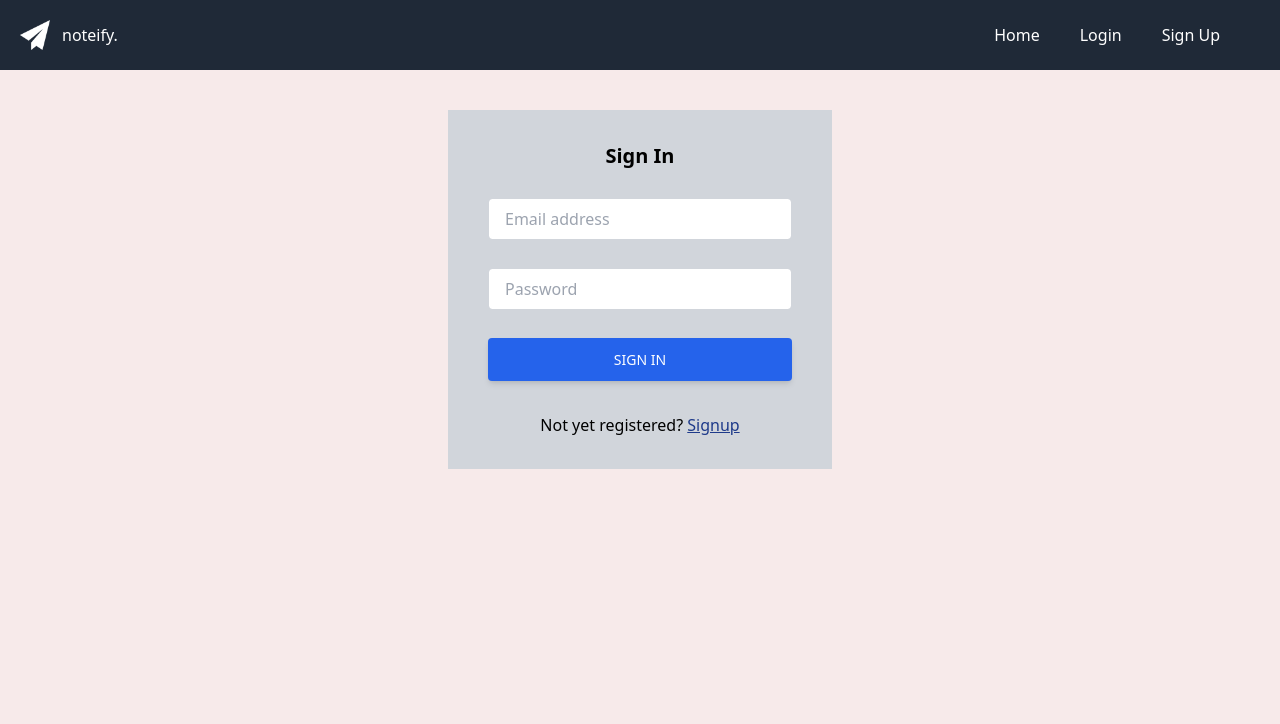
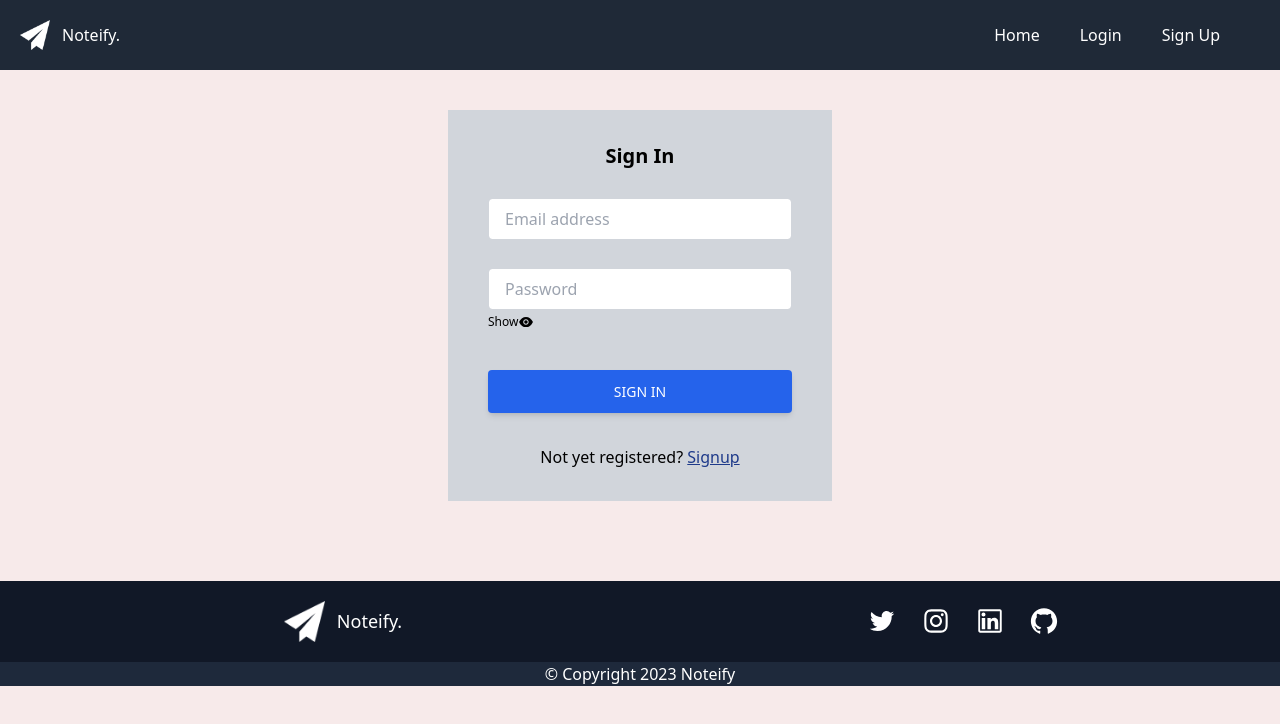
Before and after one commit to sikehish/Noteify, a React (Vite) app in the folder frontend/: page /login in a window 1280 px wide. Shown: the top 724 px of the page. Built offline with nearby package versions, Linux system fonts and the light colour scheme.

Commit message:
Homepage needs some work, login ,signup forms done!

```diff
--- a/frontend/src/App.tsx
+++ b/frontend/src/App.tsx
@@ -8,6 +8,7 @@ import { Signup } from "./Auth/Signup";
 import Login from "./Auth/Login";
 import Notes from "./Notes/Notes";
 import { useAuthContext } from "./Hooks/AuthContext";
+import Footer from "./Footer";
 
 function App() {
   const { state } = useAuthContext();
@@ -32,6 +33,7 @@ function App() {
           />
           <Route path="*" element={<Navigate to="/" />} />
         </Routes>
+        <Footer />
       </BrowserRouter>
     </div>
   );
--- a/frontend/src/Auth/Login.tsx
+++ b/frontend/src/Auth/Login.tsx
@@ -1,9 +1,11 @@
 import React, { useState, useEffect } from "react";
 import useLogin from "../Hooks/useLogin";
 import { Link, useNavigate } from "react-router-dom";
+import { AiFillEye, AiFillEyeInvisible } from "react-icons/ai";
 
 export default function Login() {
   const [email, setEmail] = useState("");
+  const [passwordShown, setPasswordShown] = useState(false);
   const [pw, setPw] = useState("");
   const { login, error, isLoading, isSucc } = useLogin();
   const navigate = useNavigate();
@@ -17,6 +19,10 @@ export default function Login() {
       }, 1500);
     }
     console.log(error);
+  };
+
+  const togglePassword = () => {
+    setPasswordShown(!passwordShown);
   };
 
   return (
@@ -34,16 +40,32 @@ export default function Login() {
         className="form-control block w-[100%] mx-auto px-4 py-2 text-base font-normal text-gray-700 bg-white bg-clip-padding border border-solid border-gray-300 rounded transition ease-in-out m-0 focus:text-gray-700 focus:bg-white focus:border-blue-600 focus:outline-none my-7"
         placeholder="Email address"
       />
-
       {/* <label htmlFor="pw">Password</label> */}
       <input
-        type="password"
+        type={passwordShown ? "text" : "password"}
         id="pw"
         onChange={(e) => setPw(e.target.value)}
         value={pw}
-        className="form-control block w-[100%] mx-auto px-4 py-2 text-base font-normal text-gray-700 bg-white bg-clip-padding border border-solid border-gray-300 rounded transition ease-in-out m-0 focus:text-gray-700 focus:bg-white focus:border-blue-600 focus:outline-none my-7"
+        className="form-control block w-[100%] mx-auto px-4 py-2 text-base font-normal text-gray-700 bg-white bg-clip-padding border border-solid border-gray-300 rounded transition ease-in-out m-0 focus:text-gray-700 focus:bg-white focus:border-blue-600 focus:outline-none mb-0"
         placeholder="Password"
-      />
+      />{" "}
+      {passwordShown ? (
+        <div className="text-center flex justify-start items-start align-middle m-0 p-0 mt-1 mb-4">
+          <span className="text-xs">Hide</span>
+          <AiFillEyeInvisible
+            className="mb-6 text-center mx-0"
+            onClick={togglePassword}
+          />
+        </div>
+      ) : (
+        <div className="text-center flex justify-start items-start align-middle m-0 p-0 mt-1 mb-4">
+          <span className="text-xs">Show</span>
+          <AiFillEye
+            className="mb-6 text-center mx-0"
+            onClick={togglePassword}
+          />
+        </div>
+      )}
       <button
         disabled={isLoading}
         className="inline-block px-7 py-3 bg-blue-600 text-white font-medium text-sm leading-snug uppercase rounded shadow-md hover:bg-blue-700 hover:shadow-lg focus:bg-blue-700 focus:shadow-lg focus:outline-none focus:ring-0 active:bg-blue-800 active:shadow-lg transition duration-150 ease-in-out w-full mb-8"
--- /dev/null
+++ b/frontend/src/Footer.tsx
@@ -0,0 +1,71 @@
+import React from "react";
+import { Link } from "react-router-dom";
+// import "./Footer.css";
+import logo from "./assets/favicon_io/android-chrome-192x192.png";
+import {
+  AiOutlineTwitter,
+  AiOutlineInstagram,
+  AiOutlineGithub,
+  AiOutlineLinkedin,
+} from "react-icons/ai";
+
+function Footer() {
+  return (
+    <footer className="flex-col mb-0 bg-gray-900 mt-20 ">
+      <div className="flex justify-around items-center p-5">
+        {/* <Link to="/">
+          <img src={logo} alt="" />
+        </Link> */}
+        <div className="flex justify-center items-center text-center">
+          <img
+            src={logo}
+            className="w-[15%]"
+            style={{ filter: "invert(100%)" }}
+            alt=""
+          />
+          <h3 className="text-white pl-3 text-lg">Noteify.</h3>
+        </div>
+        <div className="flex">
+          <a
+            href="https://twitter.com/sikehish"
+            target="blank"
+            rel="noopener noreferrer"
+            className="text-white text-3xl mx-3 my-1"
+          >
+            <AiOutlineTwitter />
+          </a>
+          <a
+            href="https://instagram.com/sikehish"
+            target="blank"
+            rel="noopener noreferrer"
+            className="text-white text-3xl mx-3 my-1"
+          >
+            <AiOutlineInstagram />
+          </a>
+          <a
+            href="https://www.linkedin.com/in/hisham-akmal-ba7455226/"
+            target="blank"
+            rel="noopener noreferrer"
+            className="text-white text-3xl mx-3 my-1"
+          >
+            <AiOutlineLinkedin />
+          </a>
+          <a
+            href="https://github.com/sikehish"
+            target="blank"
+            rel="noopener noreferrer"
+            className="text-white text-3xl mx-3 my-1"
+          >
+            <AiOutlineGithub />
+          </a>
+        </div>
+      </div>
+      <div className="bg-slate-800 text-white text-center">
+        {/* <p>Made with &#10084; by Hisham</p> */}
+        <span>© Copyright 2023 Noteify</span>
+      </div>
+    </footer>
+  );
+}
+
+export default Footer;
--- a/frontend/src/Home.tsx
+++ b/frontend/src/Home.tsx
@@ -1,17 +1,21 @@
 import React from "react";
+import logo from "./assets/postit.png";
 
 function Home() {
   return (
-    <div>
-      <section>
-        <div>
-          <h1>
-            Welcome to <span>Noteify.</span>
+    <div className="pt-12">
+      <section className="flex justify-evenly items-center m-6">
+        <div className="flex-col text-center justify-center items-start">
+          <h1 className="p-5 pb-3 text-3xl">
+            Welcome to{" "}
+            <span className="font-extrabold italic text-gray-800">
+              Noteify.
+            </span>
           </h1>
-          <p>Your one stop shop for the student you.</p>
+          <p className="p-5 text-lg">Your one stop shop for the student you.</p>
         </div>
-        <div>
-          <img src="" alt="" />
+        <div className="w-[25%] m-6">
+          <img className="block object-cover" src={logo} alt="Noteify" />
         </div>
       </section>
       {/* <section>
--- a/frontend/src/Navbar.tsx
+++ b/frontend/src/Navbar.tsx
@@ -31,7 +31,7 @@ function Navbar() {
           className="text-white"
           style={{ filter: "invert(100%)", height: "30px", width: "30px" }}
         />
-        <h3 className="text-white pl-3 ">noteify.</h3>
+        <h3 className="text-white pl-3 ">Noteify.</h3>
       </div>
       <div className="flex  mr-5 justify-end items-center align-middle">
         <NavLink
```
Also changed, not shown: frontend/src/assets/postit.png (added).
